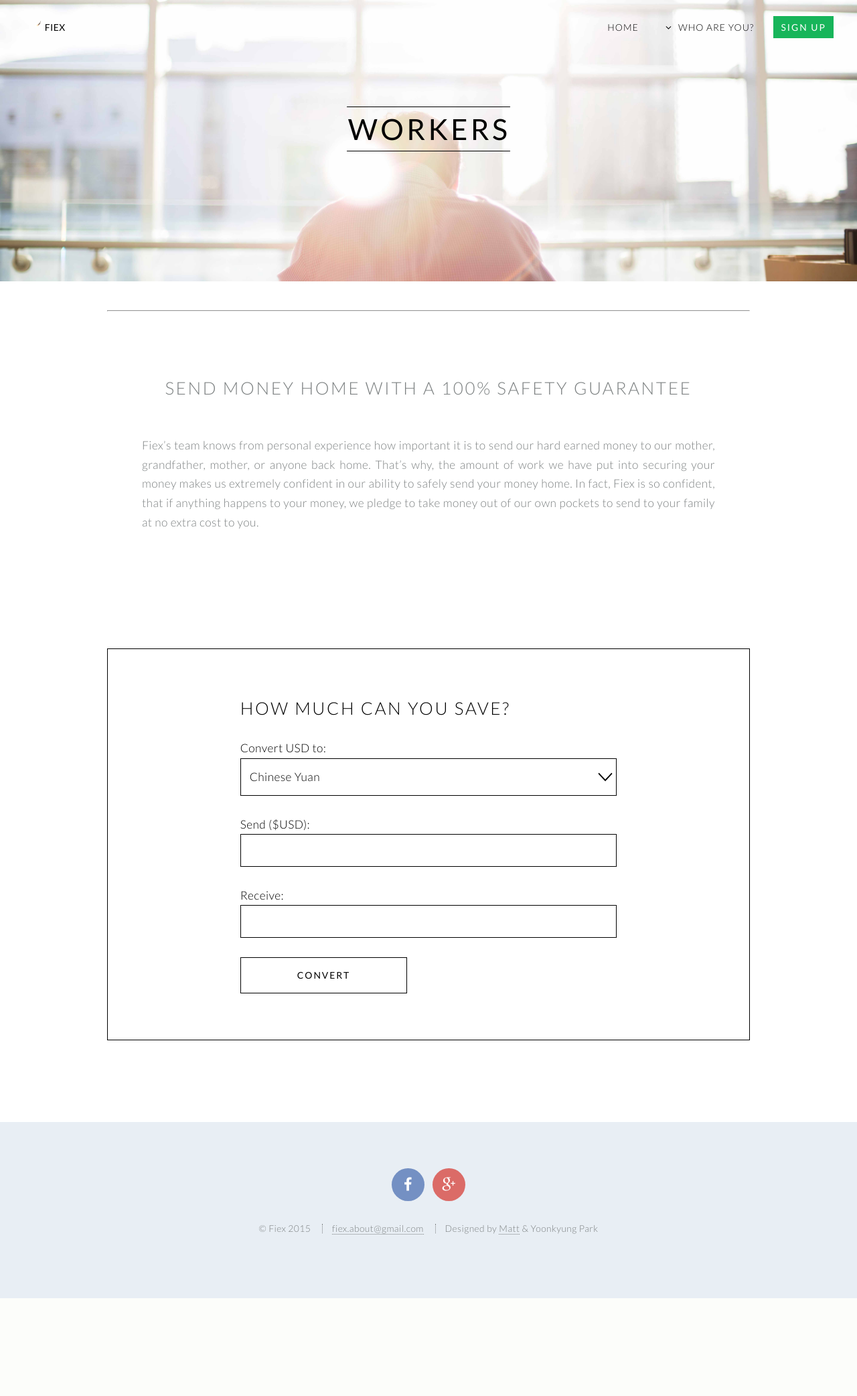
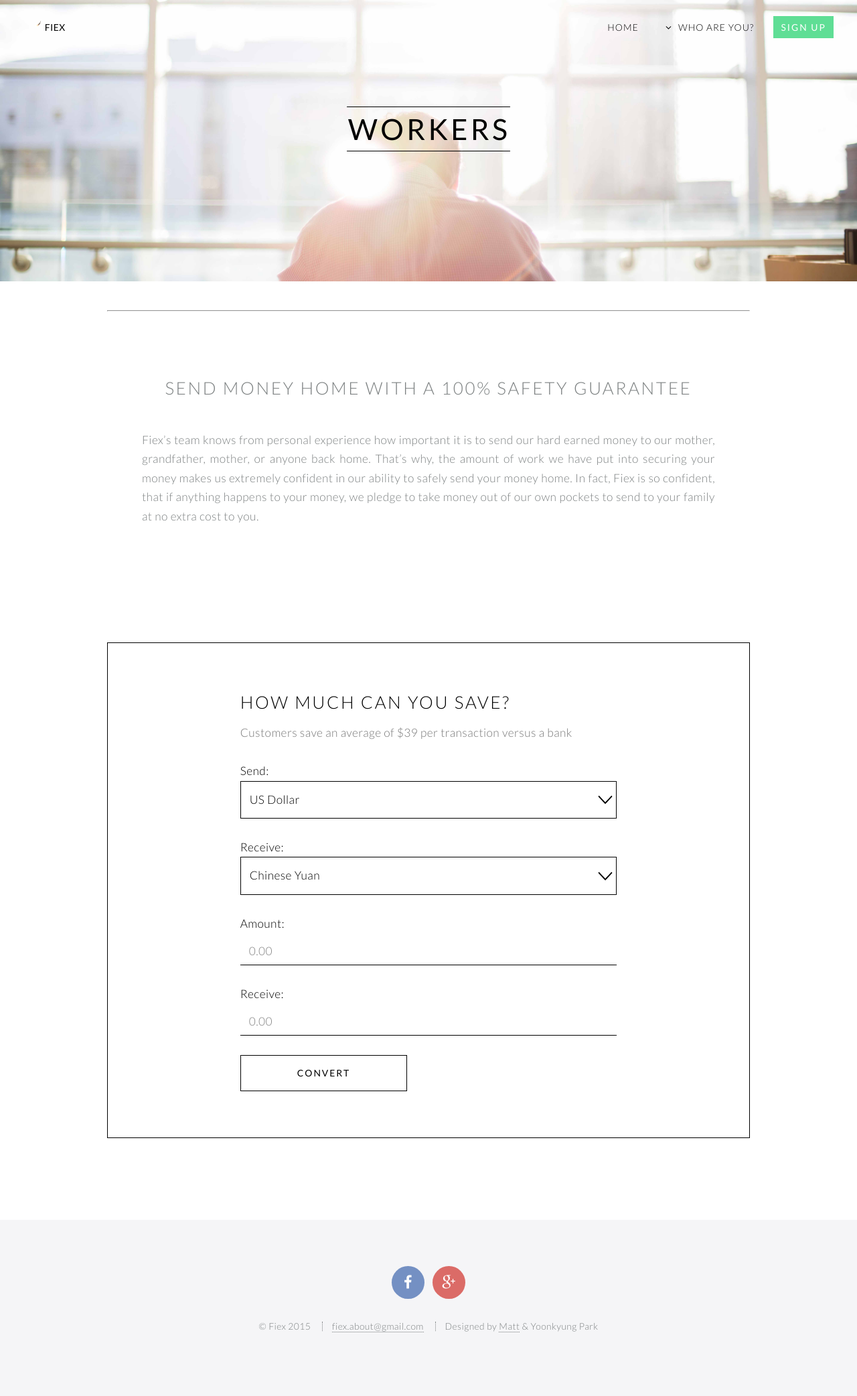
Before and after one commit to mttwng/fiex, a PHP site: page /workers.php in a window 1280 px wide. Shown: the whole page at 67% size. Before the commit the page ends 1938 px from the top, so only its background shows below. Run offline with PHP 8.4, Linux system fonts and the light colour scheme.

Commit message:
modulated calculator

```diff
--- /dev/null
+++ b/calculator.php
@@ -0,0 +1,46 @@
+<!-- Calculator -->
+<section class="wrapper style2 container special-alt">
+	<div class="row 50%">
+		<div class="8u 12u(narrower) -2u">
+
+			<header>
+				<h2 style="margin-bottom:0.45em;">How much can you save?</h2>
+			</header>
+
+			<form name="convert">
+				<i style="color: #777">Customers save an average of $39 per transaction versus a bank</i>
+				<br>
+				<br>
+				Send:
+				<div class="styled-select">
+					<select id="conversionType">
+					    <option value="dollar">US Dollar</option>
+					    <option value="yuan">Chinese Yuan</option>
+					    <option value="yen">Japanese Yen</option>
+					    <option value="won">Korean Won</option>
+					</select>
+				</div>
+				<br>
+				Receive:
+				<div class="styled-select">
+					<select id="conversionTo">
+					    <option value="yuan">Chinese Yuan</option>
+					    <option value="yen">Japanese Yen</option>
+					    <option value="won">Korean Won</option>
+					    <option value="dollar">US Dollar</option>
+					</select>
+				</div>
+				<br>
+				Amount: <input id="amount" class="amounts" type="text" placeholder="0.00"/>
+				<br>
+				Receive: <input id="answer" class="amounts" type="text" placeholder="0.00" name="answer" readonly="readonly"/>
+				<br>
+				<input id="convertButton" type="button" value="Convert"/>
+
+			</form>
+
+
+		</div>
+
+	</div>
+</section>
--- a/css/style-normal.css
+++ b/css/style-normal.css
@@ -19,7 +19,7 @@
 /* Section/Article */
 
 header.major {
-		padding-bottom: 1.5em;
+	padding-bottom: 1em;
 }
 
 footer.major {
@@ -61,3 +61,8 @@
 #footer {
 	padding: 4em;
 }
+
+#howto {
+	padding-right: 2em;
+	padding-left: 2em;
+}
--- a/css/style-wide.css
+++ b/css/style-wide.css
@@ -20,3 +20,8 @@
 .home-banner {
 	padding-bottom: 300px;
 }
+
+#howto {
+	padding-right: 4em;
+	padding-left: 4em;
+}
--- a/css/style.css
+++ b/css/style.css
@@ -114,7 +114,7 @@
 }
 
 header.major {
-		padding-bottom: 2em;
+	padding-bottom: 1em;
 }
 
 header.special {
@@ -205,7 +205,7 @@
 	input[type="password"]:focus,
 	input[type="email"]:focus,
 	textarea:focus {
-			border-color: #83d3c9;
+		border-color: #39a0d9;
 	}
 
 input[type="text"],
@@ -308,6 +308,8 @@ input.amounts {
 .logo-brand {
 	height: 18px;
 }
+
+
 
 /* Icon */
 
@@ -565,8 +567,7 @@ input.amounts {
 	input[type="submit"].special,
 	input[type="reset"].special,
 	.button.special {
-			background: #17b55a;
-			border-color: #17b55a;
+		background: rgba(56, 214, 123, 0.8);
 		color: white !important;
 	}
 
@@ -574,7 +575,7 @@ input.amounts {
 		input[type="submit"].special:hover,
 		input[type="reset"].special:hover,
 		.button.special:hover {
-				background: #96dad1 !important;
+			background: #9bdfd6 !important;
 			border-color: #96dad1 !important;
 		}
 
@@ -713,8 +714,8 @@ input.amounts {
 				width: auto;
 			}
 
-				/*This doesn't worl*/
-				#header nav ul li.submenu ul li a {
+			/*This doesn't work*/
+			#header #nav ul li ul li a {
 				text-align: center;
 			}
 			#header nav ul li.submenu > a:before {
@@ -739,6 +740,7 @@ input.amounts {
 				-ms-transition: all 0.2s ease-in-out;
 				transition: all 0.2s ease-in-out;
 				background: rgba(188, 202, 206, 0.15);
+				/*background: rgba(52, 152, 219, 0.15);*/
 				/*background: rgba(24, 55, 109, 0.15);*/
 			}
 
@@ -823,10 +825,11 @@ input.amounts {
 			text-decoration: none;
 			padding: 0 1em;
 			border: 0;
+			text-align:center
 		}
 
 		.dropotron > li:hover > a {
-				background: #83d3c9;
+			background: #18376D;
 			color: white;
 		}
 
@@ -991,7 +994,7 @@ input.amounts {
 /* Footer */
 
 #footer {
-		background: #e8eef4;
+	background: #f5f5f7;
 	color: #7c8081;
 	padding: 5em 5em 10em 5em;
 	text-align: center;
@@ -1218,5 +1221,5 @@ select {
 
 .people .icon:hover,
 .people h3:hover {
-	color: #18376D;
+	color: #2980b9;
 }
--- a/header.php
+++ b/header.php
@@ -72,9 +72,9 @@
 						<li class="submenu">
 							<a href="">Who are you?</a>
 							<ul>
-								<li><a style="text-align:center" href="students.php">Student</a></li>
-								<li><a style="text-align:center" href="workers.php">Worker</a></li>
-								<li><a style="text-align:center" href="enterprise.php">Enterprise</a></li>
+								<li><a href="students.php">Student</a></li>
+								<li><a href="workers.php">Worker</a></li>
+								<li><a href="enterprise.php">Enterprise</a></li>
 							</ul>
 						</li>
 						<li><a href="signup.php" class="button special">Sign Up</a></li>
--- a/workers.php
+++ b/workers.php
@@ -38,40 +38,7 @@
 
 					</section>
 
-
-				<!-- Two -->
-					<section class="wrapper style2 container special-alt">
-						<div class="row 50%">
-							<div class="8u 12u(narrower) -2u">
-
-								<header>
-									<h2>How much can you save?</h2>
-								</header>
-
-								<form name="convert">
-
-									Convert USD to:
-									<div class="styled-select">
-										<select id="conversionType">
-										    <option value="chinese">Chinese Yuan</option>
-										    <option value="japanese">Japanese Yen</option>
-										    <option value="korean">Korean Won</option>
-										</select>
-									</div>
-									<br>
-									Send ($USD): <input id="amount" type="text" />
-									<br>
-									Receive: <input id="answer" type="text" name="answer" readonly="readonly"/>
-									<br>
-									<input id="convertButton" type="button" value="Convert"/>
-
-
-								</form>
-
-
-							</div>
-						</div>
-					</section>
+<?php include 'calculator.php';?>
 
 			</article>
 
```
Also changed, not shown: enterprise.php (+1 -33 lines), index.php (+2 -46 lines), students.php (+1 -33 lines). Lines whose indentation alone changed are shown as unchanged.
